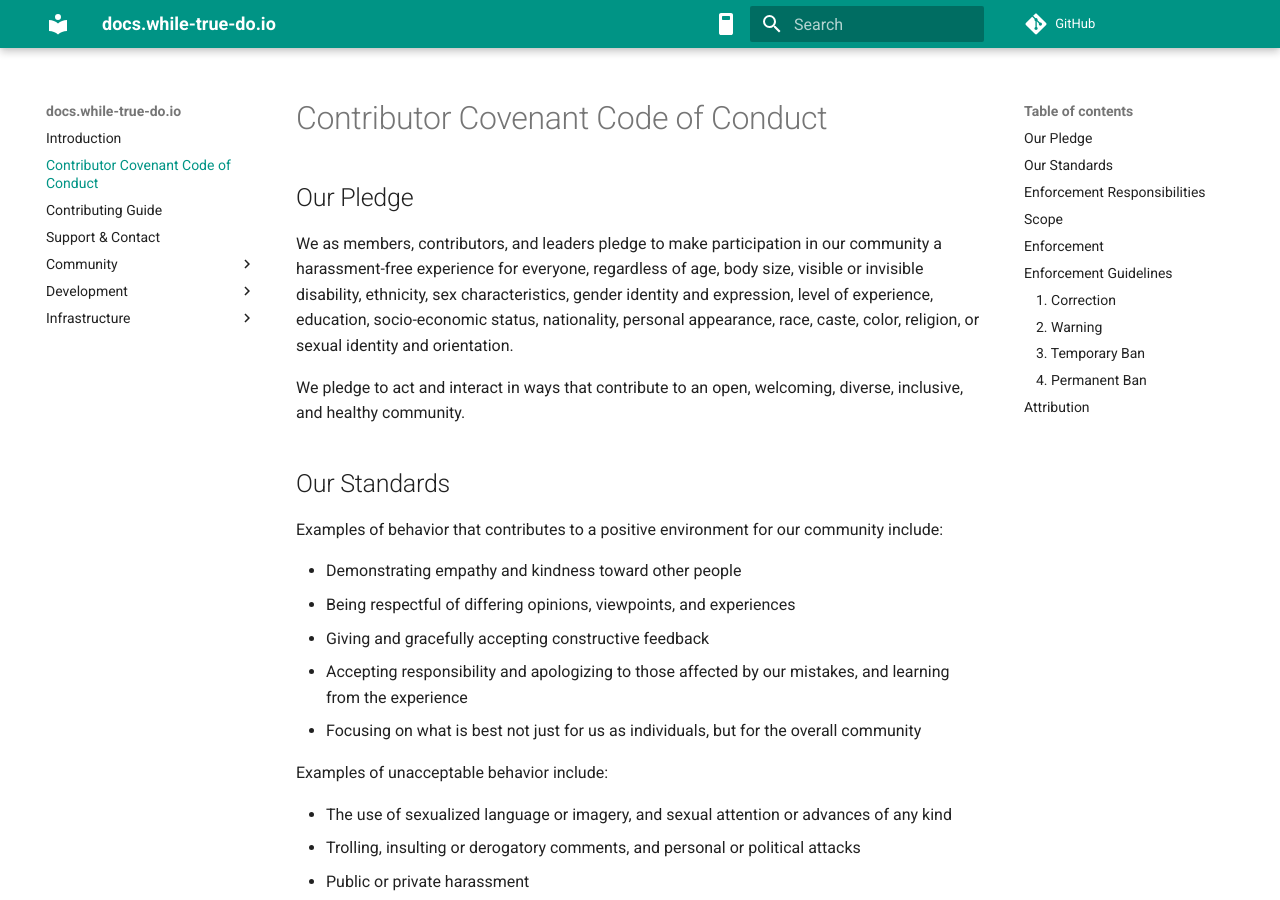
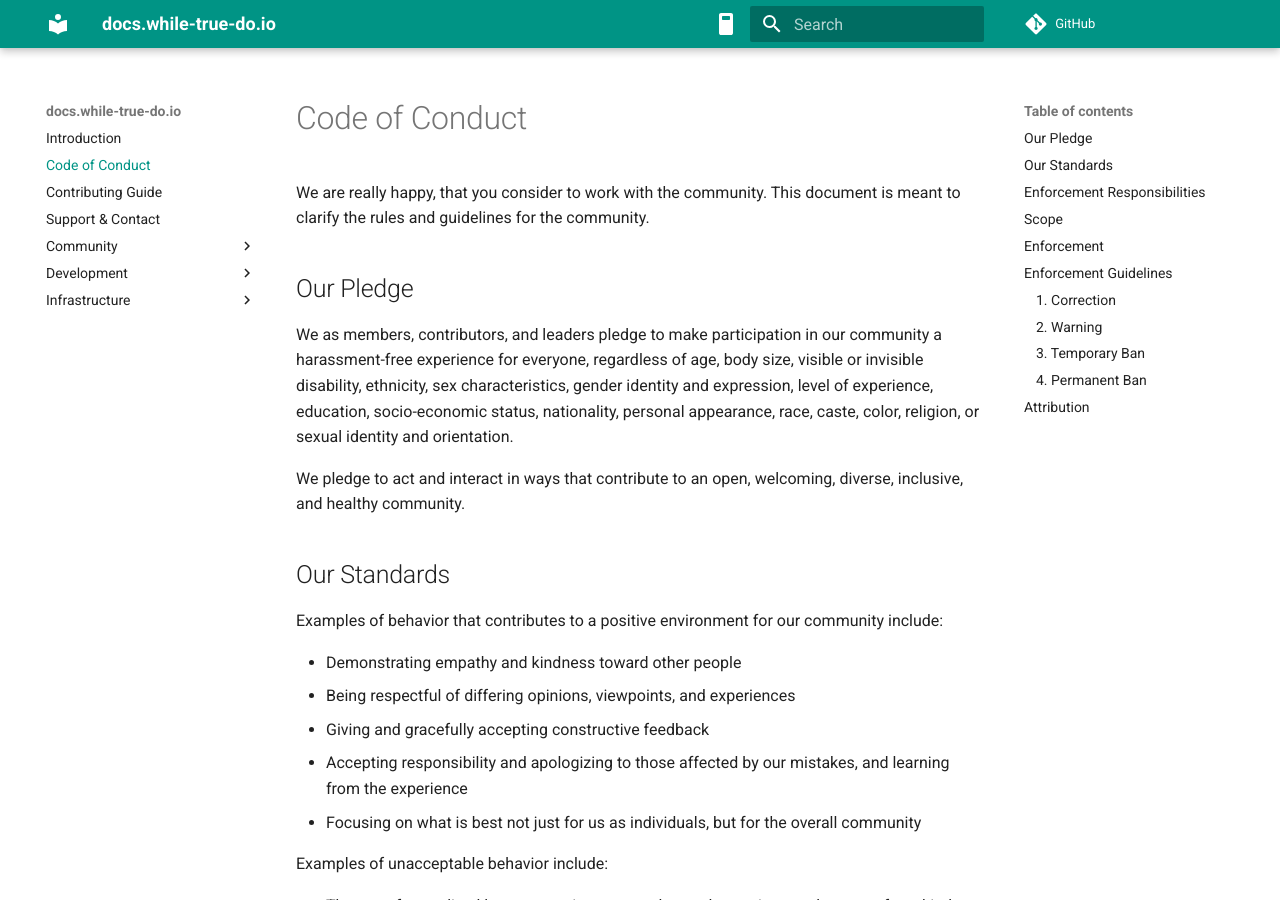
Before and after one commit to whiletruedoio/.github, an MkDocs documentation site: the page built from docs/CODE_OF_CONDUCT.md, in a window 1280 px wide and 900 px high. Built offline with MkDocs 1.6.1 and Material for MkDocs 9.7.7, drawn with Linux system fonts in a browser that asks for light colours; comment, search, counter and statistics services are not loaded.

Commit message:
feat: refinements (#14)
Added the codefactor icon and refined the document headings where
needed.

```diff
--- a/docs/CODE_OF_CONDUCT.md
+++ b/docs/CODE_OF_CONDUCT.md
@@ -1,5 +1,7 @@
+# Code of Conduct
 
-# Contributor Covenant Code of Conduct
+We are really happy, that you consider to work with the community. This document
+is meant to clarify the rules and guidelines for the community.
 
 ## Our Pledge
 
```
Also changed, not shown: README.md (+1 -0 lines), docs/CONTRIBUTING.md (+0 -4 lines), docs/SUPPORT.md (+1 -1 lines), profile/README.md (+6 -6 lines).
